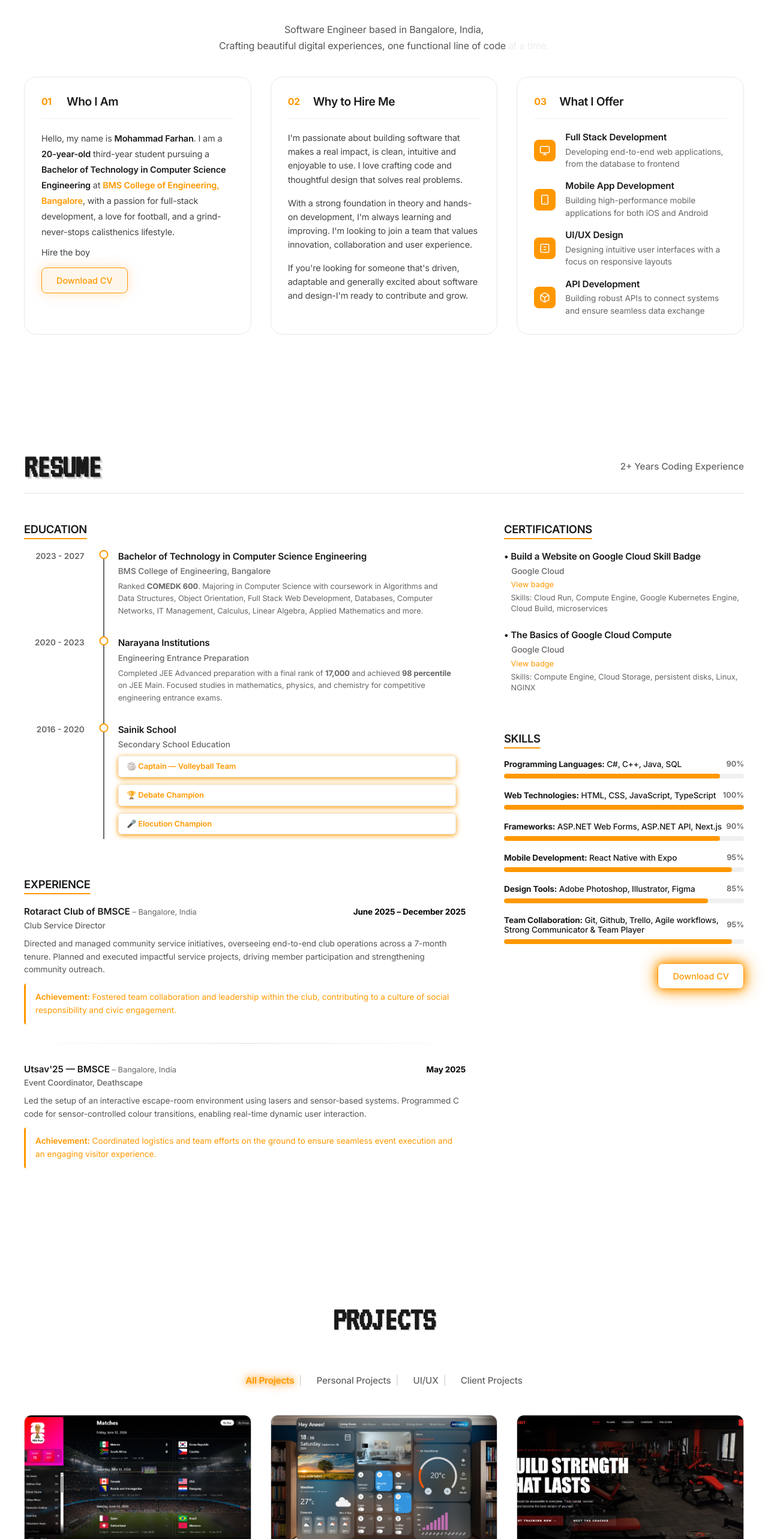
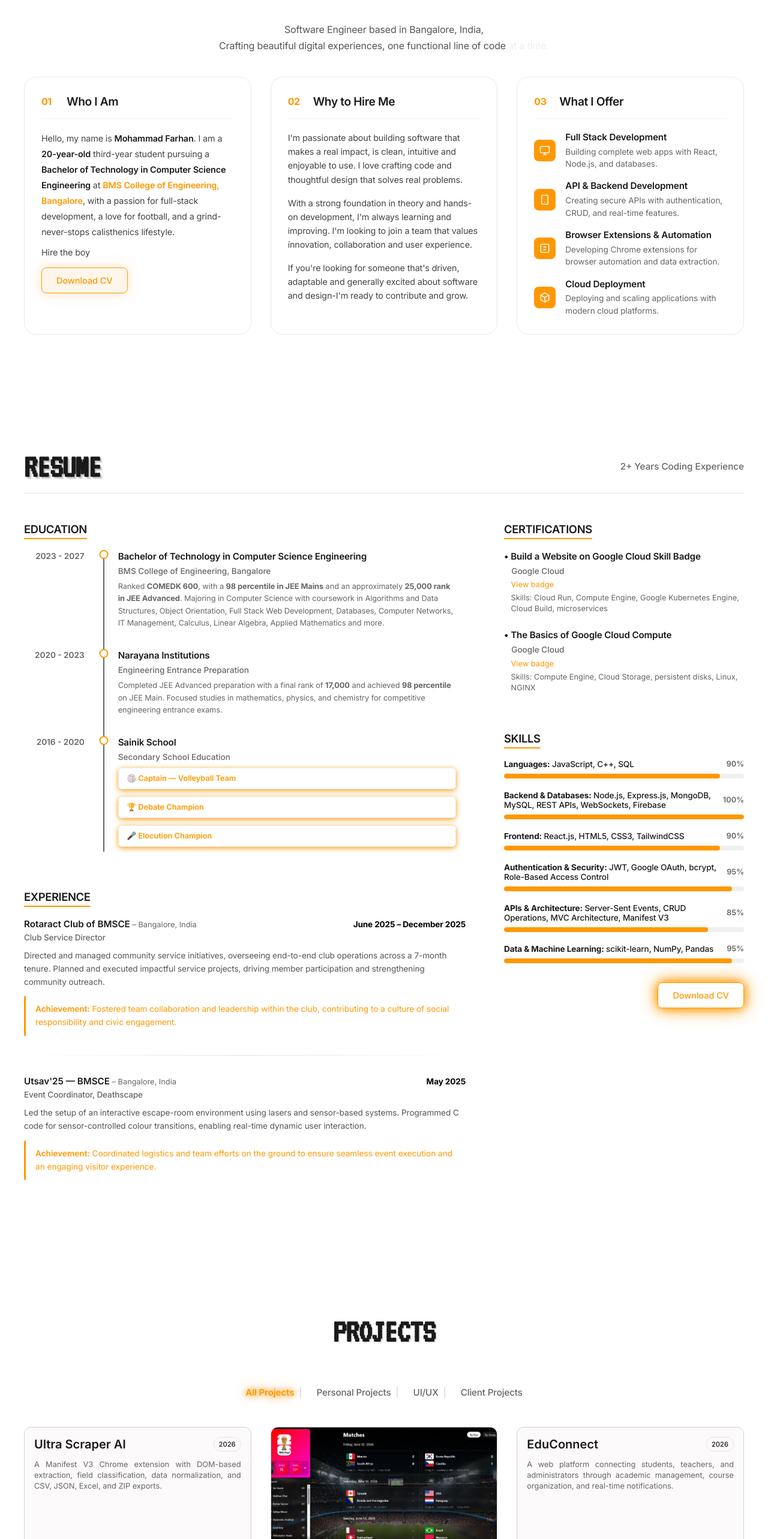
Before and after one commit to farhan1852413/Portfolio, a Next.js app: page / in a window 1280 px wide. Shown: the part 959-3525 px from the top of the page at 60% size. Built offline with nearby package versions, Linux system fonts and the light colour scheme.

Commit message:
Update portfolio resume and projects

```diff
--- a/src/app/globals.css
+++ b/src/app/globals.css
@@ -1498,6 +1498,11 @@ body.navbar-active .landing-section::after {
   z-index: -1;
 }
 
+/* Let the resume end with its content instead of forcing an empty viewport-sized gap before projects. */
+#resume.portfolio-section {
+  min-height: auto;
+}
+
 /* Projects Section - Same doubled effect for title */
 #projects .section-title {
   font-family: "VT323", monospace;
--- a/src/components/AboutSection.tsx
+++ b/src/components/AboutSection.tsx
@@ -210,11 +210,11 @@ export default function AboutSection() {
                                     </div>
                                     <div className="service-content">
                                         <h4 className="service-title">Full Stack Development</h4>
-                                        <p className="service-description">Developing end-to-end web applications, from the database to frontend</p>
+                                        <p className="service-description">Building complete web apps with React, Node.js, and databases.</p>
                                     </div>
                                 </div>
 
-                                {/* Mobile App Development - Phone that vibrates/scales */}
+                                {/* API Development - Box that opens up */}
                                 <div
                                     className="service-item"
                                     onMouseEnter={() => setHoveredService(1)}
@@ -233,12 +233,12 @@ export default function AboutSection() {
                                         </svg>
                                     </div>
                                     <div className="service-content">
-                                        <h4 className="service-title">Mobile App Development</h4>
-                                        <p className="service-description">Building high-performance mobile applications for both iOS and Android</p>
+                                        <h4 className="service-title">API &amp; Backend Development</h4>
+                                        <p className="service-description">Creating secure APIs with authentication, CRUD, and real-time features.</p>
                                     </div>
                                 </div>
 
-                                {/* UI/UX Design - Layout that expands */}
+                                {/* Browser Extensions & Automation - Phone that vibrates/scales */}
                                 <div
                                     className="service-item"
                                     onMouseEnter={() => setHoveredService(2)}
@@ -258,12 +258,12 @@ export default function AboutSection() {
                                         </svg>
                                     </div>
                                     <div className="service-content">
-                                        <h4 className="service-title">UI/UX Design</h4>
-                                        <p className="service-description">Designing intuitive user interfaces with a focus on responsive layouts</p>
+                                        <h4 className="service-title">Browser Extensions &amp; Automation</h4>
+                                        <p className="service-description">Developing Chrome extensions for browser automation and data extraction.</p>
                                     </div>
                                 </div>
 
-                                {/* API Development - Box that opens up */}
+                                {/* Cloud Deployment - Layout that expands */}
                                 <div
                                     className="service-item"
                                     onMouseEnter={() => setHoveredService(3)}
@@ -283,8 +283,8 @@ export default function AboutSection() {
                                         </svg>
                                     </div>
                                     <div className="service-content">
-                                        <h4 className="service-title">API Development</h4>
-                                        <p className="service-description">Building robust APIs to connect systems and ensure seamless data exchange</p>
+                                        <h4 className="service-title">Cloud Deployment</h4>
+                                        <p className="service-description">Deploying and scaling applications with modern cloud platforms.</p>
                                     </div>
                                 </div>
                             </div>
--- a/src/components/ProjectsSection.tsx
+++ b/src/components/ProjectsSection.tsx
@@ -24,14 +24,30 @@ type Project = {
 };
 const projects: Project[] = [
     {
+        id: 18,
+        title: 'Ultra Scraper AI',
+        description: 'A Manifest V3 Chrome extension with DOM-based extraction, field classification, data normalization, and CSV, JSON, Excel, and ZIP exports.',
+        tech: ['JavaScript', 'Chrome Extension', 'Manifest V3', 'FastAPI', 'Python', 'scikit-learn', 'NumPy', 'Pydantic', 'REST APIs'],
+        category: 'personal' as ProjectCategory,
+        year: '2026',
+    },
+    {
         id: 1,
-        title: 'Fifa WC 2026 fantasy site',
+        title: 'FIFA World Cup 2026 Prediction Pool',
         description: ' a real-time predictions app where you and your friends compete to predict World Cup match scores. Earn points for correct winners and exact scores, climb the leaderboard, and create private leagues to compete within your group. Built with React, Firebase, and live FIFA match data.',
         tech: ['React', 'TypeScript', 'Firebase Realtime Database', 'Firebase Auth', 'Firebase Hosting', 'Vite', 'Tailwind CSS', 'React Router', 'FIFA Public API', 'Cloudinary'],
         category: 'personal' as ProjectCategory,
         screenshot: '/images/fifawc2026.webp',
         demoUrl: 'https://fifa-wc-2026-six.vercel.app',
         year: 'NEWW! (2026)',
+    },
+    {
+        id: 17,
+        title: 'EduConnect',
+        description: 'A web platform connecting students, teachers, and administrators through academic management, course organization, and real-time notifications.',
+        tech: ['React', 'Node.js', 'Express.js', 'MongoDB', 'JWT', 'bcrypt', 'Google OAuth', 'SSE', 'Stripe', 'Vercel'],
+        category: 'personal' as ProjectCategory,
+        year: '2026',
     },
     {
         id: 12,
@@ -65,26 +81,6 @@ const projects: Project[] = [
         demoUrl: 'https://clinic-lake-eta.vercel.app/',
         year: '2026',
         clientOrder: 2,
-    },
-    {
-        id: 8,
-        title: 'JobTrackr',
-        description: 'A smart job application tracker that syncs directly with your Gmail to keep all your applications in one place. Built with Next.js and MongoDB, it automatically pulls your latest emails and organizes them in a clean, responsive dashboard so you can apply with clarity and confidence.',
-        tech: ['Next.js', 'React', 'TypeScript', 'MongoDB', 'OAuth', 'Nodemailer', 'UI/UX', 'JWT', 'TailwindCSS'],
-        category: 'personal' as ProjectCategory,
-        screenshot: '/images/jobtrackr.webp',
-        demoUrl: 'https://jobtrackr-xabiso.vercel.app/',
-        year: 'NEW! (2026)',
-    },
-    {
-        id: 9,
-        title: 'IntelliSave Chrome Extension',
-        description:
-            'An intelligent Chrome extension I built to automatically sort your downloaded files into organized folders. I started this in 2024 to solve my own messy Downloads folder problem, and decided to publish it for others to enjoy! It runs quietly in the background, keeping your files perfectly categorized by type and source. Download it on Chrome Web Store and clear your messy downloads folder!',
-        tech: ['Chrome Extension', 'JavaScript', 'Manifest V3', 'Automation'],
-        category: 'personal' as ProjectCategory,
-        screenshot: '/images/intellisave.webp',
-
     },
     {
         id: 13,
--- a/src/components/ResumeSection.tsx
+++ b/src/components/ResumeSection.tsx
@@ -44,7 +44,7 @@ export default function ResumeSection() {
                                         <h4 className="timeline-title">Bachelor of Technology in Computer Science Engineering</h4>
                                         <p className="timeline-institution">BMS College of Engineering, Bangalore</p>
                                         <p className="timeline-description">
-                                            Ranked <strong>COMEDK 600</strong>. Majoring in Computer Science with coursework in Algorithms and Data Structures, Object Orientation, Full Stack Web Development, Databases, Computer Networks, IT Management, Calculus, Linear Algebra, Applied Mathematics and more.
+                                            Ranked <strong>COMEDK 600</strong>, with a <strong>98 percentile in JEE Mains</strong> and an approximately <strong>25,000 rank in JEE Advanced</strong>. Majoring in Computer Science with coursework in Algorithms and Data Structures, Object Orientation, Full Stack Web Development, Databases, Computer Networks, IT Management, Calculus, Linear Algebra, Applied Mathematics and more.
                                         </p>
                                     </div>
                                 </div>
@@ -188,7 +188,7 @@ export default function ResumeSection() {
                             <h3 className="resume-group-title">SKILLS</h3>
                             <div className="skill-item">
                                 <div className="skill-header">
-                                    <span className="skill-name"><strong>Programming Languages:</strong> C#, C++, Java, SQL</span>
+                                    <span className="skill-name"><strong>Languages:</strong> JavaScript, C++, SQL</span>
                                     <span className="skill-percentage">90%</span>
                                 </div>
                                 <div className="skill-bar">
@@ -197,7 +197,7 @@ export default function ResumeSection() {
                             </div>
                             <div className="skill-item">
                                 <div className="skill-header">
-                                    <span className="skill-name"><strong>Web Technologies:</strong> HTML, CSS, JavaScript, TypeScript</span>
+                                    <span className="skill-name"><strong>Backend &amp; Databases:</strong> Node.js, Express.js, MongoDB, MySQL, REST APIs, WebSockets, Firebase</span>
                                     <span className="skill-percentage">100%</span>
                                 </div>
                                 <div className="skill-bar">
@@ -206,7 +206,7 @@ export default function ResumeSection() {
                             </div>
                             <div className="skill-item">
                                 <div className="skill-header">
-                                    <span className="skill-name"><strong>Frameworks:</strong> ASP.NET Web Forms, ASP.NET API, Next.js</span>
+                                    <span className="skill-name"><strong>Frontend:</strong> React.js, HTML5, CSS3, TailwindCSS</span>
                                     <span className="skill-percentage">90%</span>
                                 </div>
                                 <div className="skill-bar">
@@ -215,7 +215,7 @@ export default function ResumeSection() {
                             </div>
                             <div className="skill-item">
                                 <div className="skill-header">
-                                    <span className="skill-name"><strong>Mobile Development:</strong> React Native with Expo</span>
+                                    <span className="skill-name"><strong>Authentication &amp; Security:</strong> JWT, Google OAuth, bcrypt, Role-Based Access Control</span>
                                     <span className="skill-percentage">95%</span>
                                 </div>
                                 <div className="skill-bar">
@@ -224,7 +224,7 @@ export default function ResumeSection() {
                             </div>
                             <div className="skill-item">
                                 <div className="skill-header">
-                                    <span className="skill-name"><strong>Design Tools:</strong> Adobe Photoshop, Illustrator, Figma</span>
+                                    <span className="skill-name"><strong>APIs &amp; Architecture:</strong> Server-Sent Events, CRUD Operations, MVC Architecture, Manifest V3</span>
                                     <span className="skill-percentage">85%</span>
                                 </div>
                                 <div className="skill-bar">
@@ -233,7 +233,7 @@ export default function ResumeSection() {
                             </div>
                             <div className="skill-item">
                                 <div className="skill-header">
-                                    <span className="skill-name"><strong>Team Collaboration:</strong> Git, Github, Trello, Agile workflows, Strong Communicator & Team Player</span>
+                                    <span className="skill-name"><strong>Data &amp; Machine Learning:</strong> scikit-learn, NumPy, Pandas</span>
                                     <span className="skill-percentage">95%</span>
                                 </div>
                                 <div className="skill-bar">
```
